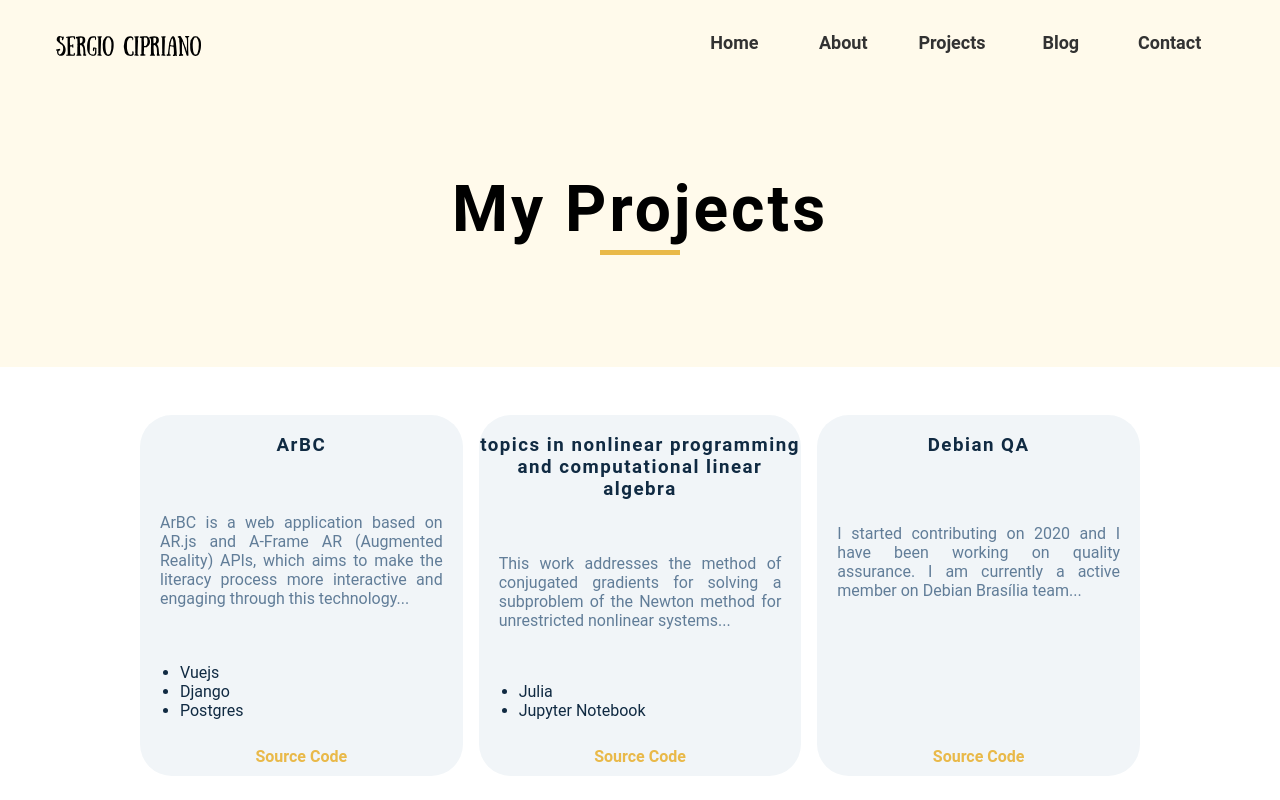
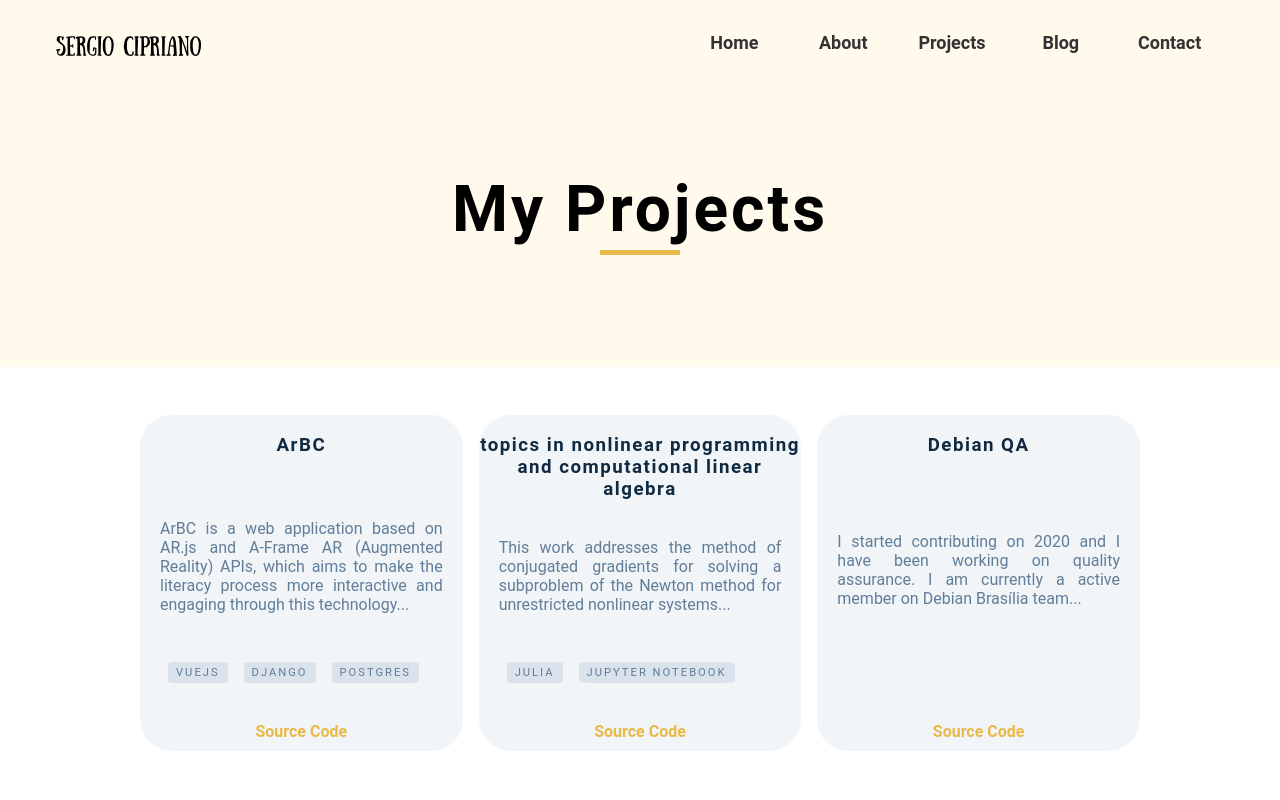
Before and after one commit to sergiosacj/sergiosacj, a React (Create React App) app: page /projects in a window 1280 px wide. Shown: the top 800 px of the page. Built offline with nearby package versions, Linux system fonts and the light colour scheme.

Commit message:
Projects: Improve technologies list

```diff
--- a/src/pages/Projects/index.scss
+++ b/src/pages/Projects/index.scss
@@ -1,5 +1,9 @@
 @import "../../partials/body";
 @import "../../partials/titles";
+
+$description-color: #617d98;
+$button-background-color: #dae2ec;
+$button-text-color: #617d98;
 
 .container {
   width: 100%;
@@ -15,7 +19,6 @@
     h1 {
       @extend %h1-title;
       font-size: 4em;
-      flex: 1;
     }
     .underline {
       @include underline(5em, 0.3em, $secondary-color, center);
@@ -25,7 +28,7 @@
     .projects {
       background-color: white;
       margin-top: 3em;
-      height: 100%;
+      min-height: 60vh;
 
       .projects-container {
         max-width: 1000px;
@@ -49,7 +52,7 @@
           flex-wrap: wrap;
 
           h3 {
-            flex: 0.5;
+            flex: 1;
             text-align: center;
             letter-spacing: 1.5px;
           }
@@ -58,6 +61,28 @@
             text-align: justify;
             color: #617d98;
             padding: 20px;
+            margin: 0;
+          }
+          ul {
+            padding: 20px;
+            margin: 0;
+            display: inline-flex;
+            flex-wrap: wrap;
+
+            li {
+              width: fit-content;
+              background-color: $button-background-color;
+              color: $button-text-color;
+              margin: 0.5rem;
+              letter-spacing: 2px;
+              text-decoration: none;
+              text-transform: uppercase;
+              padding: 0.25rem 0.5rem;
+              border-radius: 10%;
+              font-size: 0.7em;
+              text-decoration: none;
+              list-style-type: none;
+            }
           }
           .links {
             height: 40px;
--- a/src/pages/Projects/index.tsx
+++ b/src/pages/Projects/index.tsx
@@ -27,7 +27,9 @@ const Projects: React.FC = () => {
                     })}
                   </ul>
                   <div className="links">
-                    <a href={source}>source code</a>
+                    <a href={source} target="_blank">
+                      source code
+                    </a>
                   </div>
                 </article>
               );
```
